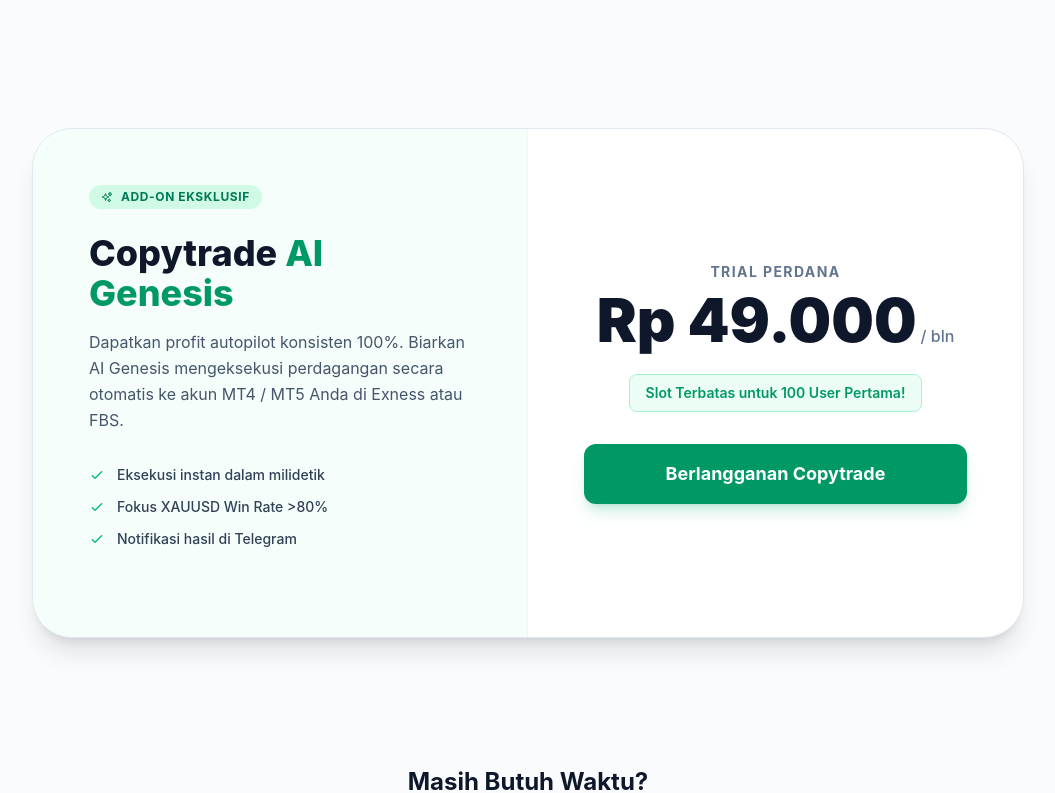
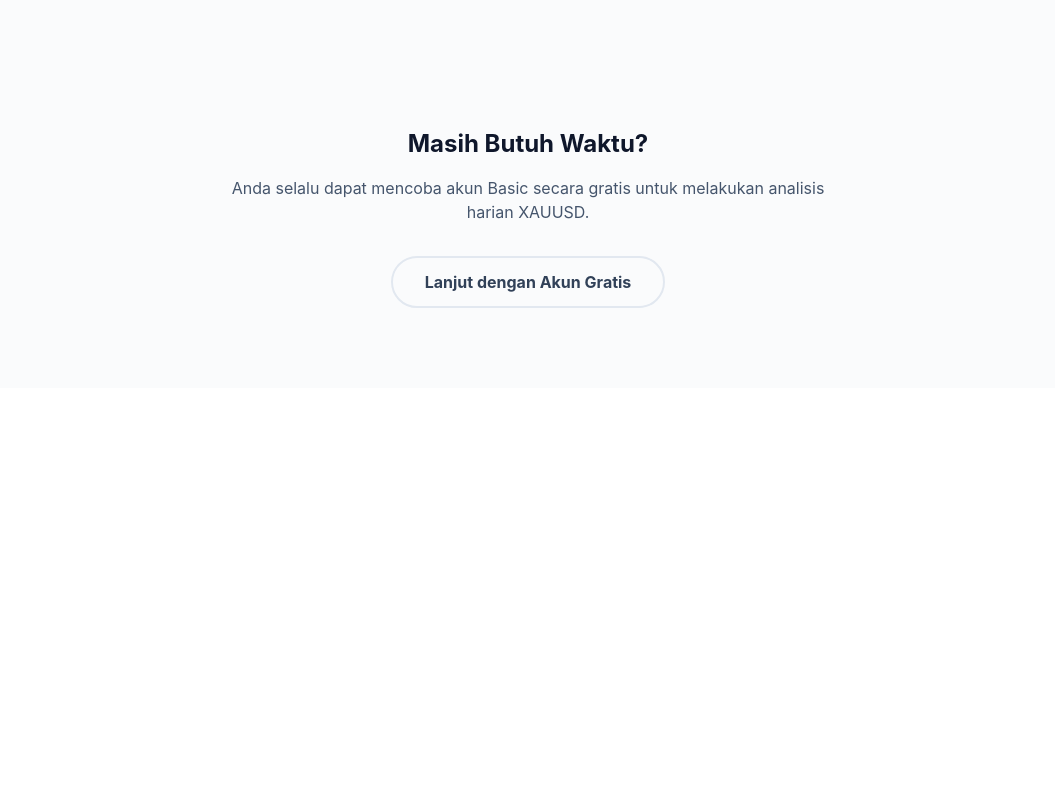
Before and after one commit to arra7trader/arra7-app, a Next.js app: page /pricing in a window 1280 px wide. Shown: the part 1447-2240 px from the top of the page, without its empty margins (112-1167 px from the left). After the commit the page ends 1835 px from the top, so only its background shows below. Built offline with nearby package versions, Linux system fonts and the light colour scheme; no server answers.

Commit message:
feat: remove copytrade section from pricing page

```diff
--- a/src/app/pricing/page.tsx
+++ b/src/app/pricing/page.tsx
@@ -373,53 +373,6 @@
                 </p>
             </section>
 
-            {/* AI Copytrade Premium Light Section */}
-            <section className="px-4 max-w-5xl mx-auto mb-32">
-                <div className="bg-white rounded-[2.5rem] border border-slate-200 shadow-xl overflow-hidden flex flex-col md:flex-row items-center">
-                    <div className="w-full md:w-1/2 p-10 md:p-14 bg-emerald-50/50 h-full flex flex-col justify-center border-b md:border-b-0 md:border-r border-slate-100">
-                        <div className="inline-flex items-center gap-2 px-3 py-1 rounded-full bg-emerald-100 text-emerald-700 text-xs font-bold uppercase tracking-wider w-max mb-6">
-                            <SparklesIcon size="xs" /> Add-On Eksklusif
-                        </div>
-                        <h2 className="text-3xl md:text-4xl font-extrabold text-slate-900 mb-4">
-                            Copytrade <span className="text-emerald-600">AI Genesis</span>
-                        </h2>
-                        <p className="text-slate-600 leading-relaxed max-w-md mb-8">
-                            Dapatkan profit autopilot konsisten 100%. Biarkan AI Genesis mengeksekusi perdagangan secara otomatis ke akun MT4 / MT5 Anda di Exness atau FBS.
-                        </p>
-                        <ul className="space-y-3 mb-8">
-                            {[
-                                'Eksekusi instan dalam milidetik',
-                                'Fokus XAUUSD Win Rate >80%',
-                                'Notifikasi hasil di Telegram',
-                            ].map((item, i) => (
-                                <li key={i} className="flex items-center gap-3 text-slate-700 font-medium text-sm">
-                                    <CheckIcon className="text-emerald-500" size="sm" />
-                                    {item}
-                                </li>
-                            ))}
-                        </ul>
-                    </div>
-
-                    <div className="w-full md:w-1/2 p-10 md:p-14 text-center bg-white flex flex-col justify-center items-center">
-                        <div className="mb-2 text-slate-500 font-bold uppercase tracking-widest text-sm">Trial Perdana</div>
-                        <div className="flex items-baseline justify-center gap-1 mb-6">
-                            <span className="text-5xl lg:text-6xl font-black text-slate-900">Rp 49.000</span>
-                            <span className="text-slate-500 font-medium">/ bln</span>
-                        </div>
-                        <p className="text-emerald-600 text-sm font-semibold mb-8 border border-emerald-200 bg-emerald-50 px-4 py-2 rounded-lg">
-                            Slot Terbatas untuk 100 User Pertama!
-                        </p>
-                        <button
-                            onClick={() => handleSubscribe('CT_FOLLOWER')}
-                            disabled={isProcessing === 'CT_FOLLOWER'}
-                            className="w-full py-4 rounded-xl font-bold text-lg bg-emerald-600 hover:bg-emerald-700 text-white shadow-lg shadow-emerald-600/20 transition-all active:scale-95"
-                        >
-                            {isProcessing === 'CT_FOLLOWER' ? 'Memproses...' : 'Berlangganan Copytrade'}
-                        </button>
-                    </div>
-                </div>
-            </section>
-
             {/* Bottom Section */}
             <section className="px-4 text-center max-w-2xl mx-auto">
                 <h2 className="text-2xl font-bold text-slate-900 mb-4">Masih Butuh Waktu?</h2>
```
